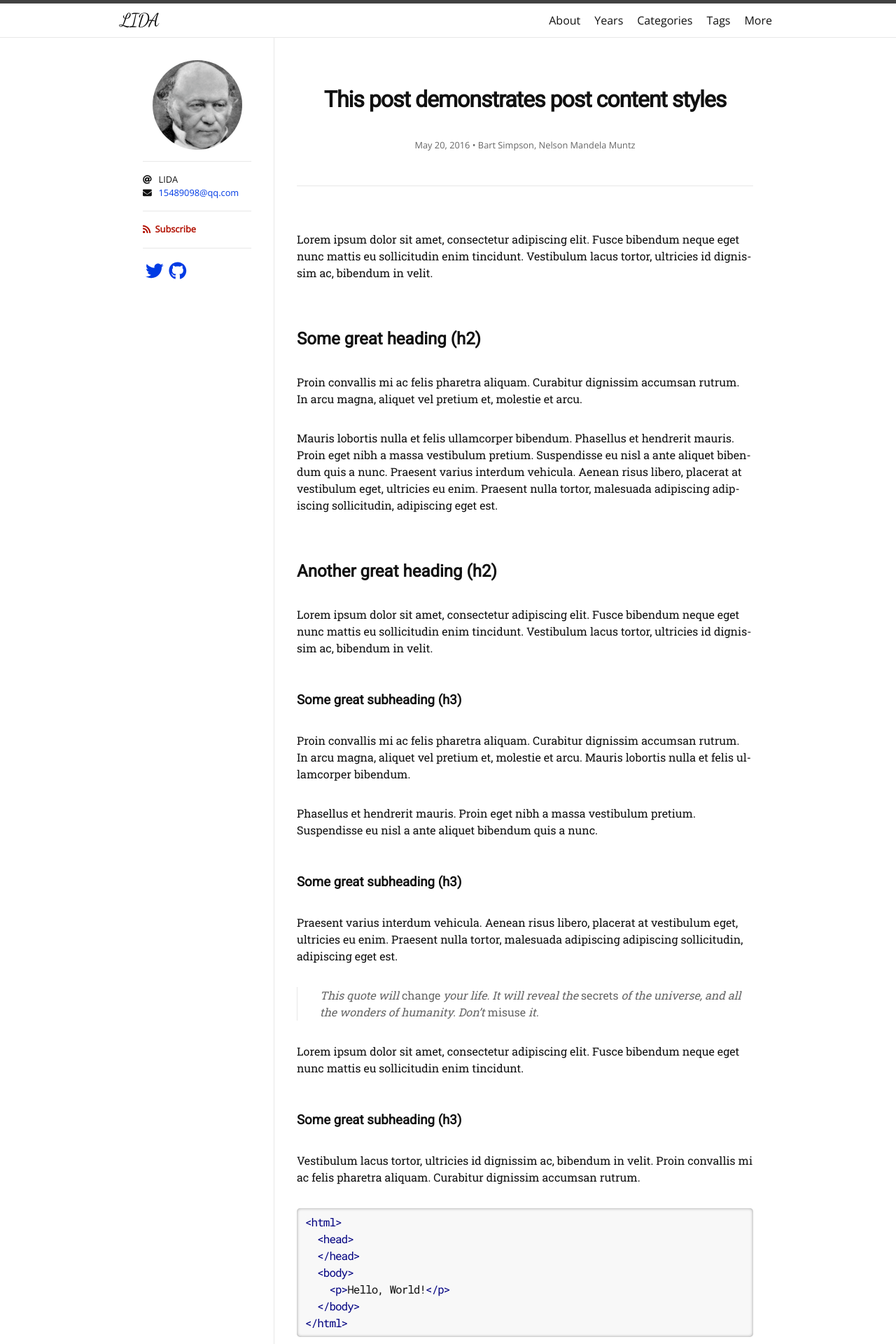
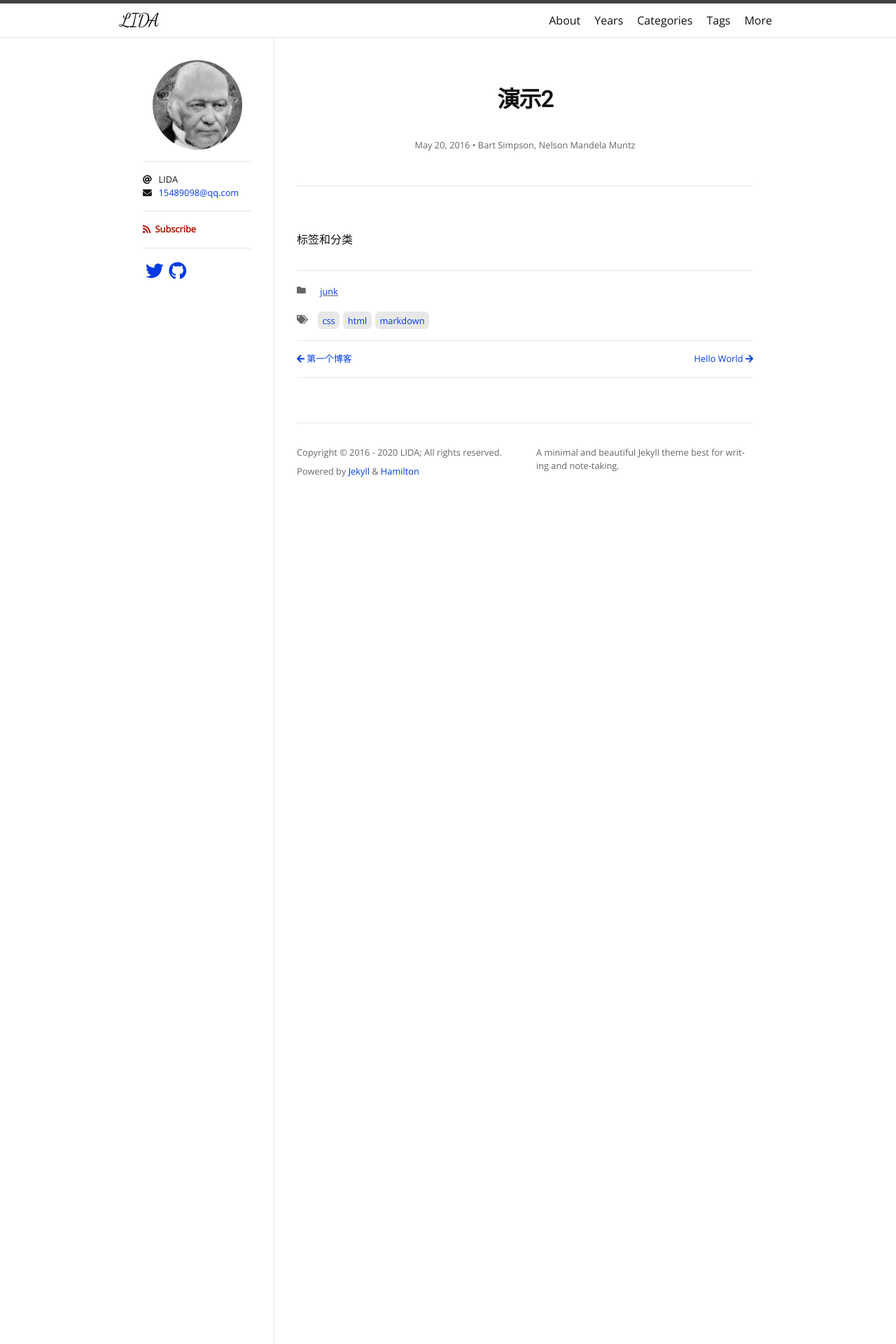
Before and after one commit to lidablog/lidablog.github.io, a Jekyll site: the page built from _posts/2016-05-20-this-post-demonstrates-post-content-styles.md, in a window 1280 px wide. Shown: the top 1920 px of the page at 70% size. Built offline with Jekyll 4.4.1, drawn with Linux system fonts in a browser that asks for light colours; nearby versions of some CDN libraries; some web fonts are replaced; some of the changed text lies outside the part shown.

Commit message:
修改文件: _posts/2016-05-20-this-post-demonstrates-post-content-styles.md

````diff
--- a/_posts/2016-05-20-this-post-demonstrates-post-content-styles.md
+++ b/_posts/2016-05-20-this-post-demonstrates-post-content-styles.md
@@ -1,6 +1,6 @@
 ---
 layout: post
-title: "This post demonstrates post content styles"
+title: "演示2"
 categories: junk
 tags: [markdown, css, html]
 author:
@@ -8,108 +8,4 @@ author:
   - Nelson Mandela Muntz
 ---
 
-Lorem ipsum dolor sit amet, consectetur adipiscing elit. Fusce bibendum neque eget nunc mattis eu sollicitudin enim tincidunt. Vestibulum lacus tortor, ultricies id dignissim ac, bibendum in velit.
-
-## Some great heading (h2)
-
-Proin convallis mi ac felis pharetra aliquam. Curabitur dignissim accumsan rutrum. In arcu magna, aliquet vel pretium et, molestie et arcu.
-
-Mauris lobortis nulla et felis ullamcorper bibendum. Phasellus et hendrerit mauris. Proin eget nibh a massa vestibulum pretium. Suspendisse eu nisl a ante aliquet bibendum quis a nunc. Praesent varius interdum vehicula. Aenean risus libero, placerat at vestibulum eget, ultricies eu enim. Praesent nulla tortor, malesuada adipiscing adipiscing sollicitudin, adipiscing eget est.
-
-## Another great heading (h2)
-
-Lorem ipsum dolor sit amet, consectetur adipiscing elit. Fusce bibendum neque eget nunc mattis eu sollicitudin enim tincidunt. Vestibulum lacus tortor, ultricies id dignissim ac, bibendum in velit.
-
-### Some great subheading (h3)
-
-Proin convallis mi ac felis pharetra aliquam. Curabitur dignissim accumsan rutrum. In arcu magna, aliquet vel pretium et, molestie et arcu. Mauris lobortis nulla et felis ullamcorper bibendum.
-
-Phasellus et hendrerit mauris. Proin eget nibh a massa vestibulum pretium. Suspendisse eu nisl a ante aliquet bibendum quis a nunc.
-
-### Some great subheading (h3)
-
-Praesent varius interdum vehicula. Aenean risus libero, placerat at vestibulum eget, ultricies eu enim. Praesent nulla tortor, malesuada adipiscing adipiscing sollicitudin, adipiscing eget est.
-
-> This quote will *change* your life. It will reveal the <i>secrets</i> of the universe, and all the wonders of humanity. Don't <em>misuse</em> it.
-
-Lorem ipsum dolor sit amet, consectetur adipiscing elit. Fusce bibendum neque eget nunc mattis eu sollicitudin enim tincidunt.
-
-### Some great subheading (h3)
-
-Vestibulum lacus tortor, ultricies id dignissim ac, bibendum in velit. Proin convallis mi ac felis pharetra aliquam. Curabitur dignissim accumsan rutrum.
-
-```html
-<html>
-  <head>
-  </head>
-  <body>
-    <p>Hello, World!</p>
-  </body>
-</html>
-```
-
-
-In arcu magna, aliquet vel pretium et, molestie et arcu. Mauris lobortis nulla et felis ullamcorper bibendum. Phasellus et hendrerit mauris.
-
-#### You might want a sub-subheading (h4)
-
-In arcu magna, aliquet vel pretium et, molestie et arcu. Mauris lobortis nulla et felis ullamcorper bibendum. Phasellus et hendrerit mauris.
-
-In arcu magna, aliquet vel pretium et, molestie et arcu. Mauris lobortis nulla et felis ullamcorper bibendum. Phasellus et hendrerit mauris.
-
-#### But it's probably overkill (h4)
-
-In arcu magna, aliquet vel pretium et, molestie et arcu. Mauris lobortis nulla et felis ullamcorper bibendum. Phasellus et hendrerit mauris.
-
-##### Could be a smaller sub-heading, `pacman` (h5)
-
-In arcu magna, aliquet vel pretium et, molestie et arcu. Mauris lobortis nulla et felis ullamcorper bibendum. Phasellus et hendrerit mauris.
-
-###### Small yet significant sub-heading  (h6)
-
-In arcu magna, aliquet vel pretium et, molestie et arcu. Mauris lobortis nulla et felis ullamcorper bibendum. Phasellus et hendrerit mauris.
-
-### Oh hai, an unordered list!!
-
-In arcu magna, aliquet vel pretium et, molestie et arcu. Mauris lobortis nulla et felis ullamcorper bibendum. Phasellus et hendrerit mauris.
-
-- First item, yo
-- Second item, dawg
-- Third item, what what?!
-- Fourth item, fo sheezy my neezy
-
-### Oh hai, an ordered list!!
-
-In arcu magna, aliquet vel pretium et, molestie et arcu. Mauris lobortis nulla et felis ullamcorper bibendum. Phasellus et hendrerit mauris.
-
-1. First item, yo
-2. Second item, dawg
-3. Third item, what what?!
-4. Fourth item, fo sheezy my neezy
-
-
-
-## Headings are cool! (h2)
-
-Proin eget nibh a massa vestibulum pretium. Suspendisse eu nisl a ante aliquet bibendum quis a nunc. Praesent varius interdum vehicula. Aenean risus libero, placerat at vestibulum eget, ultricies eu enim. Praesent nulla tortor, malesuada adipiscing adipiscing sollicitudin, adipiscing eget est.
-
-Praesent nulla tortor, malesuada adipiscing adipiscing sollicitudin, adipiscing eget est.
-
-Proin eget nibh a massa vestibulum pretium. Suspendisse eu nisl a ante aliquet bibendum quis a nunc.
-
-### Tables
-
-Title 1               | Title 2               | Title 3               | Title 4
---------------------- | --------------------- | --------------------- | ---------------------
-lorem                 | lorem ipsum           | lorem ipsum dolor     | lorem ipsum dolor sit
-lorem ipsum dolor sit | lorem ipsum dolor sit | lorem ipsum dolor sit | lorem ipsum dolor sit
-lorem ipsum dolor sit | lorem ipsum dolor sit | lorem ipsum dolor sit | lorem ipsum dolor sit
-lorem ipsum dolor sit | lorem ipsum dolor sit | lorem ipsum dolor sit | lorem ipsum dolor sit
-
-
-Title 1 | Title 2 | Title 3 | Title 4
---- | --- | --- | ---
-lorem | lorem ipsum | lorem ipsum dolor | lorem ipsum dolor sit
-lorem ipsum dolor sit amet | lorem ipsum dolor sit amet consectetur | lorem ipsum dolor sit amet | lorem ipsum dolor sit
-lorem ipsum dolor | lorem ipsum | lorem | lorem ipsum
-lorem ipsum dolor | lorem ipsum dolor sit | lorem ipsum dolor sit amet | lorem ipsum dolor sit amet consectetur
+标签和分类
````
